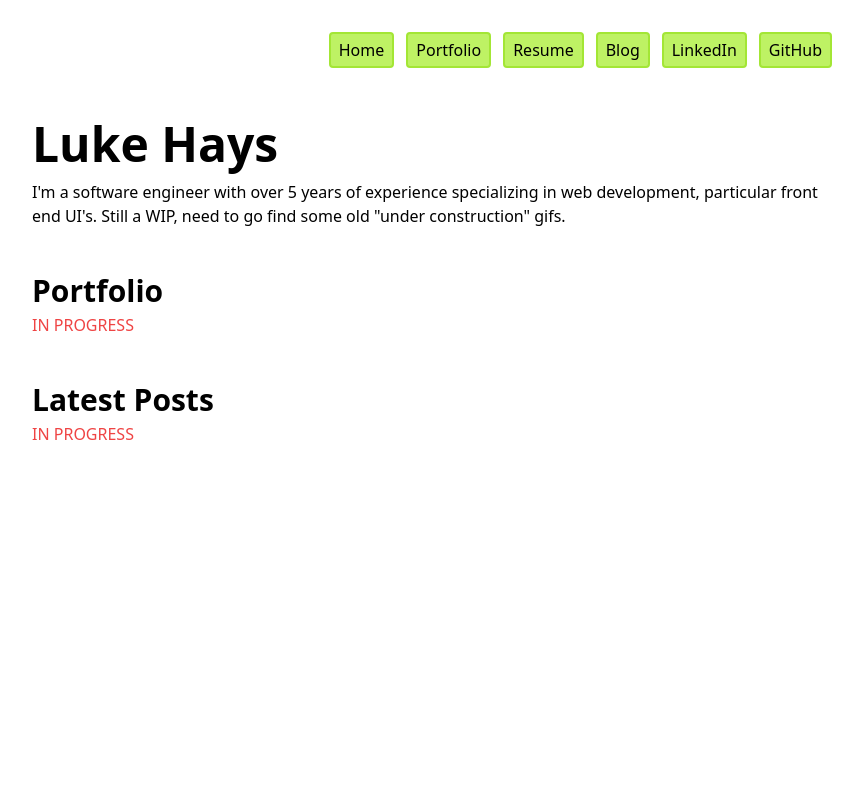
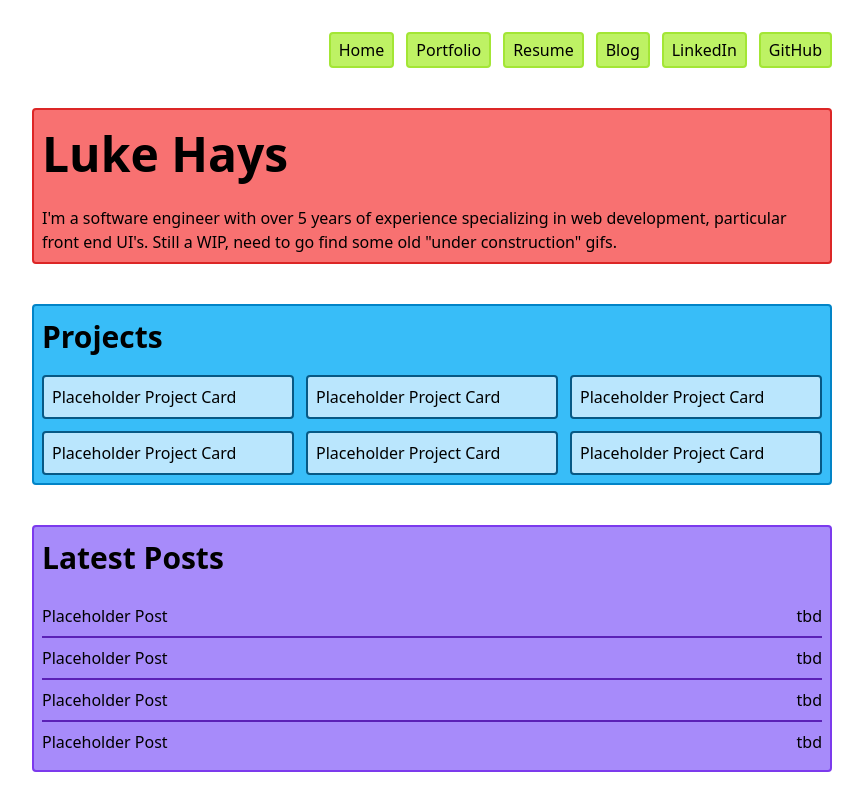
Before and after one commit to luke-hays/portfolio-site, an Astro site: page / in a window 1280 px wide. Shown: the whole page, without its empty margins (208-1071 px from the left). Built offline with nearby package versions, Linux system fonts and the light colour scheme; Astro itself is replaced by a stand-in of ours.

Commit message:
add placeholder styles and content

```diff
--- /dev/null
+++ b/src/components/Blog/LatestPost.astro
@@ -0,0 +1,11 @@
+---
+---
+
+<li class="flex justify-between border-solid border-b-2 border-violet-800 last:border-b-0 py-2">
+  <div>
+    Placeholder Post
+  </div>
+  <div>
+    tbd
+  </div>
+</li>
--- /dev/null
+++ b/src/components/Blog/LatestPosts.astro
@@ -0,0 +1,12 @@
+---
+import LatestPost from "./LatestPost.astro"
+---
+
+<div>
+  <ul>
+    <LatestPost />
+    <LatestPost />
+    <LatestPost />
+    <LatestPost />
+  </ul>
+</div>
--- /dev/null
+++ b/src/components/Cards/AboutMe.astro
@@ -0,0 +1,6 @@
+---
+---
+
+<div>
+  I'm a software engineer with over 5 years of experience specializing in web development, particular front end UI's. Still a WIP, need to go find some old "under construction" gifs.
+</div>
--- /dev/null
+++ b/src/components/Cards/Project.astro
@@ -0,0 +1,4 @@
+---
+---
+
+<div class="flex flex-col bg-sky-200 p-2 rounded border-2 border-sky-800">Placeholder Project Card</div>
--- a/src/components/Navigation/SiteNavLink.astro
+++ b/src/components/Navigation/SiteNavLink.astro
@@ -2,6 +2,6 @@
 const {route, text} = Astro.props;
 ---
 
-<a class="bg-lime-300 hover:bg-lime-500 px-2 py-1 rounded border-2 border-lime-400 hover:border-lime-600 active:scale-95" href={route}>
+<a class="bg-lime-300 hover:bg-lime-500 px-2 py-1 rounded border-2 border-lime-400 hover:border-lime-600 active:scale-[.97] transition ease-in-out" href={route}>
   {text}
 </a>
--- /dev/null
+++ b/src/components/Portfolio/TopProjects.astro
@@ -0,0 +1,12 @@
+---
+import Project from "../Cards/Project.astro"
+---
+
+<div class="grid grid-cols-3 gap-3">
+  <Project />
+  <Project />
+  <Project />
+  <Project />
+  <Project />
+  <Project />
+</div>
--- a/src/pages/index.astro
+++ b/src/pages/index.astro
@@ -1,26 +1,25 @@
 ---
 import Layout from '../layouts/Layout.astro';
+import AboutMe from '../components/Cards/AboutMe.astro';
+import TopProjects from '../components/Portfolio/TopProjects.astro'
+import LatestPosts from '../components/Blog/LatestPosts.astro'
 ---
 
 <Layout>
 	<main>
 		<div class="flex flex-col gap-10">
-			<div class="flex flex-col">
+			<div class="flex flex-col bg-red-400 p-2 rounded border-2 border-red-600 gap-4">
 				<h1>Luke Hays</h1>
-				I'm a software engineer with over 5 years of experience specializing in web development, particular front end UI's. Still a WIP, need to go find some old "under construction" gifs.
+				<AboutMe />
 			</div>
-			<div class="flex flex-col">
-				<h2>Portfolio</h2>
-				<p class="text-red-500">
-					IN PROGRESS
-				</p>
+			<div class="flex flex-col bg-sky-400 p-2 rounded border-2 border-sky-600 gap-4">
+				<h2>Projects</h2>
+				<TopProjects />
 			</div>
-			<div class="flex flex-col">
+			<div class="flex flex-col bg-violet-400 p-2 rounded border-2 border-violet-600 gap-4">
 				<h2>Latest Posts</h2>
-				<p class="text-red-500">
-					IN PROGRESS
-				</p>
+				<LatestPosts />
 			</div>
-	</div>
+		</div>
 	</main>
 </Layout>
```
